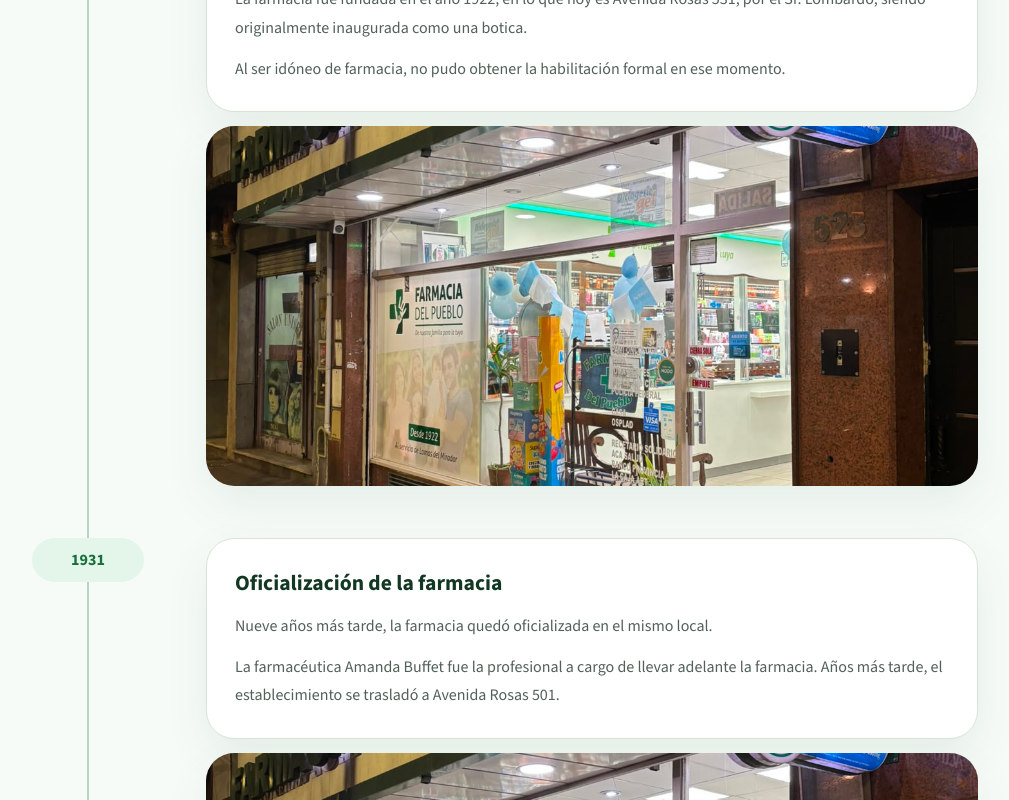
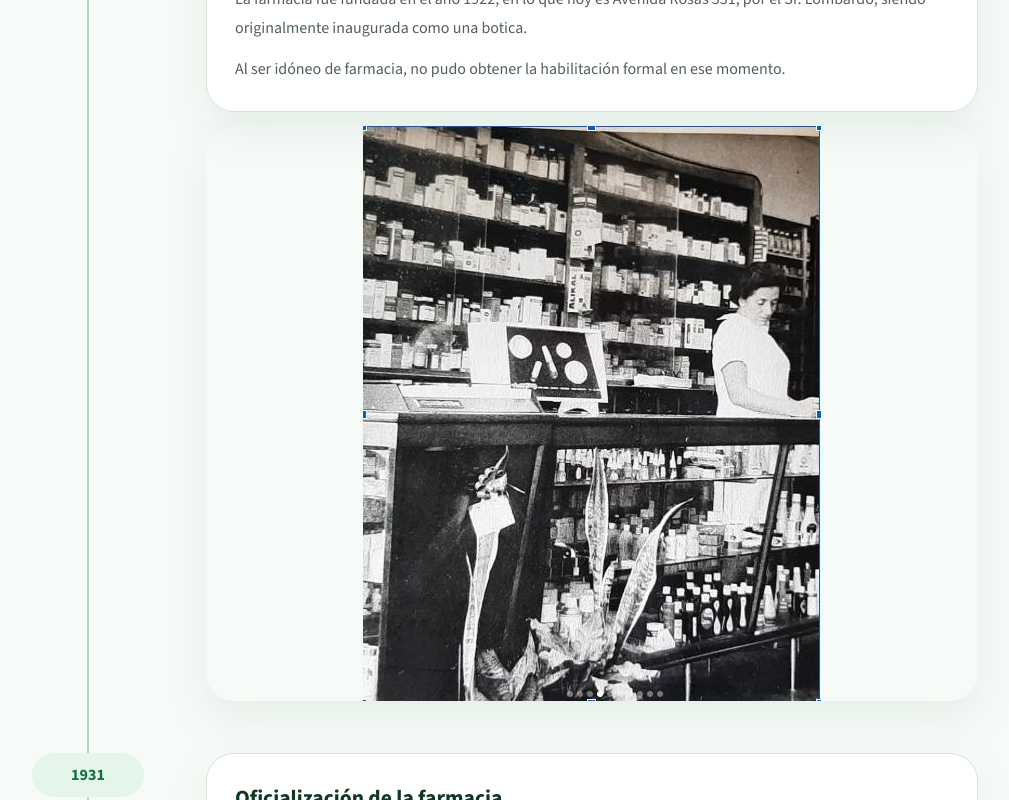
Before and after one commit to MarceloSanchezDev/webFarmaciaDelPueblo, a React (Vite) app: page /historia in a window 1280 px wide. Shown: the part 1820-2620 px from the top of the page, without its empty margins (152-1161 px from the left). Built offline with nearby package versions, Linux system fonts and the light colour scheme.

Commit message:
add images to history

```diff
--- a/src/data/historyData.js
+++ b/src/data/historyData.js
@@ -1,4 +1,9 @@
 import farmaciaFondo from '../assets/farmaciaFondo.jpeg';
+import alisa from '../assets/alisa.jpeg';
+import cero from '../assets/cero.jpeg';
+import primer from '../assets/primer.jpeg';
+import segunda from '../assets/segunda.jpeg';
+import remodelacion from '../assets/remodelacion.jpeg';
 
 export const historyMilestones = [
   {
@@ -8,7 +13,7 @@
       'La farmacia fue fundada en el año 1922, en lo que hoy es Avenida Rosas 531, por el Sr. Lombardo, siendo originalmente inaugurada como una botica.',
     details:
       'Al ser idóneo de farmacia, no pudo obtener la habilitación formal en ese momento.',
-    image: farmaciaFondo,
+    image: cero,
     imageAlt: 'Primera etapa de Farmacia Del Pueblo como botica en Avenida Rosas 531',
   },
   {
@@ -18,7 +23,7 @@
       'Nueve años más tarde, la farmacia quedó oficializada en el mismo local.',
     details:
       'La farmacéutica Amanda Buffet fue la profesional a cargo de llevar adelante la farmacia. Años más tarde, el establecimiento se trasladó a Avenida Rosas 501.',
-    image: farmaciaFondo,
+    image: alisa,
     imageAlt: 'Oficialización histórica de Farmacia Del Pueblo',
   },
   {
@@ -28,7 +33,7 @@
       'En el año 1957 aparecen en escena el Sr. Edelmiro Berea y su hija Alina, recientemente recibida de farmacéutica en la Universidad del Litoral, en Rosario.',
     details:
       'La familia provenía de Alcorta, provincia de Santa Fe, ciudad reconocida por el histórico Grito de Alcorta. Compraron la farmacia y el 14 de febrero comenzaron a operar.',
-    image: farmaciaFondo,
+    image: primer,
     imageAlt: 'Llegada de la familia Berea a Farmacia Del Pueblo en 1957',
   },
   {
@@ -38,7 +43,7 @@
       'Luego de muchos esfuerzos, Edelmiro Berea compró un local con fondo en la dirección 521 de la misma Avenida Rosas.',
     details:
       'Allí comenzó la construcción del actual local y de la vivienda familiar.',
-    image: farmaciaFondo,
+    image: segunda,
     imageAlt: 'Crecimiento y construcción del local familiar de Farmacia Del Pueblo',
   },
   {
@@ -78,7 +83,7 @@
       'Luego de afrontar la pandemia como cualquier otra farmacia, Farmacia Del Pueblo volvió a abrir sus puertas totalmente reformada.',
     details:
       'La remodelación marcó una nueva etapa para el establecimiento, manteniendo su identidad histórica y adaptándose a las necesidades actuales.',
-    image: farmaciaFondo,
+    image: remodelacion,
     imageAlt: 'Remodelación de Farmacia Del Pueblo luego de la pandemia',
   },
   {
--- a/src/pages/History/History.css
+++ b/src/pages/History/History.css
@@ -167,6 +167,9 @@
 
 .history-timeline__figure {
   margin: 0;
+  display: flex;
+  justify-content: center;
+  max-width: 100%;
   overflow: hidden;
   border-radius: 28px;
   box-shadow: var(--shadow);
@@ -174,9 +177,9 @@
 
 .history-timeline__figure img {
   display: block;
-  width: 100%;
-  max-height: 360px;
-  object-fit: cover;
+  width: auto;
+  max-width: 100%;
+  height: auto;
 }
 
 .history-values-section {
@@ -366,6 +369,10 @@
   .history-timeline__marker span {
     min-width: auto;
   }
+
+  .history-timeline__figure img {
+    width: 100%;
+  }
 }
 
 @media (max-width: 620px) {
@@ -393,8 +400,3 @@
     padding-left: 18px;
   }
 }
-@media (max-width: 620px) {
-  .history-timeline__figure img {
-    max-height: 260px;
-  }
-}
```
